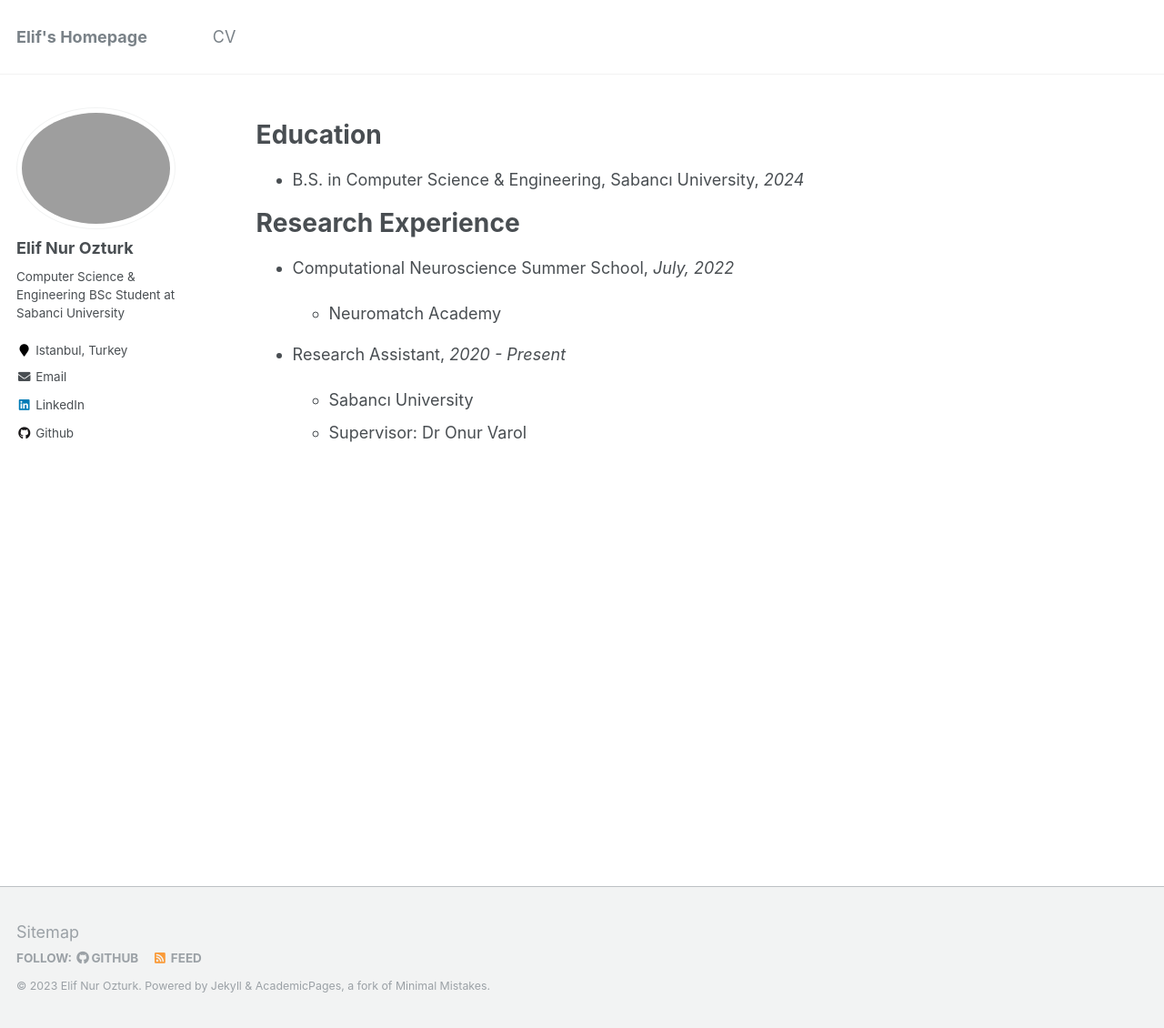
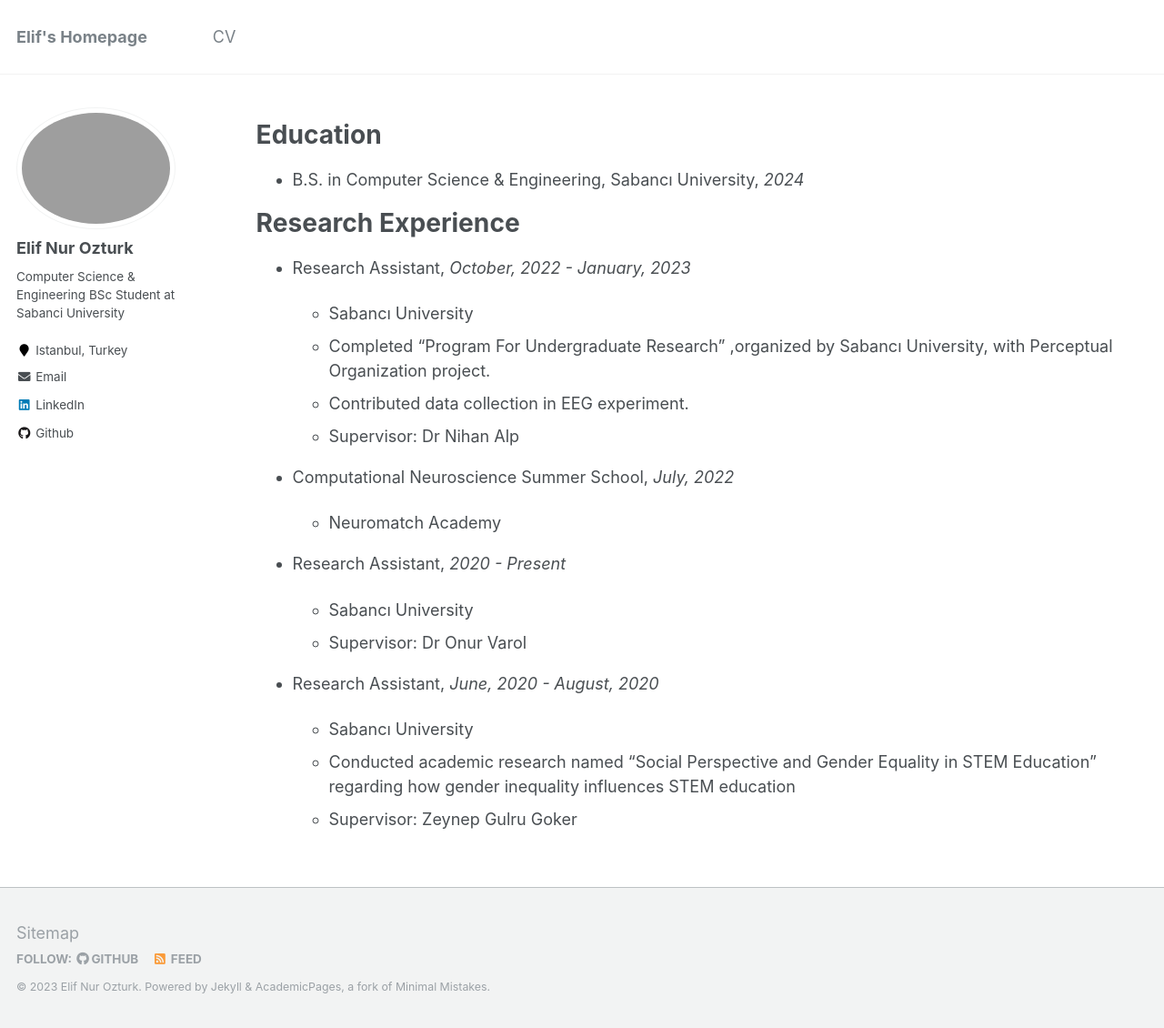
Before and after one commit to elifnozturkk/elifnozturkk.github.io, a Jekyll site: the page built from _pages/cv.md, in a window 1280 px wide and 1130 px high. Shown: the whole window at 91% size. Built offline with Jekyll 4.4.1, drawn with Linux system fonts in a browser that asks for light colours.

Commit message:
updated cv

```diff
--- a/_pages/cv.md
+++ b/_pages/cv.md
@@ -15,6 +15,13 @@ redirect_from:
 
 # Research Experience
 
+- Research Assistant, _October, 2022 - January, 2023_
+
+  - Sabancı University
+  - Completed "Program For Undergraduate Research" ,organized by Sabancı University, with Perceptual Organization project.
+  - Contributed data collection in EEG experiment.
+  - Supervisor: Dr Nihan Alp
+
 - Computational Neuroscience Summer School, _July, 2022_
 
   - Neuromatch Academy
@@ -24,7 +31,7 @@ redirect_from:
   - Sabancı University
   - Supervisor: Dr Onur Varol
 
-<!-- - Research Assistant, _June, 2020 - August, 2020_
+- Research Assistant, _June, 2020 - August, 2020_
   - Sabancı University
   - Conducted academic research named “Social Perspective and Gender Equality in STEM Education” regarding how gender inequality influences STEM education
-  - Supervisor: Zeynep Gulru Goker -->
+  - Supervisor: Zeynep Gulru Goker
```
